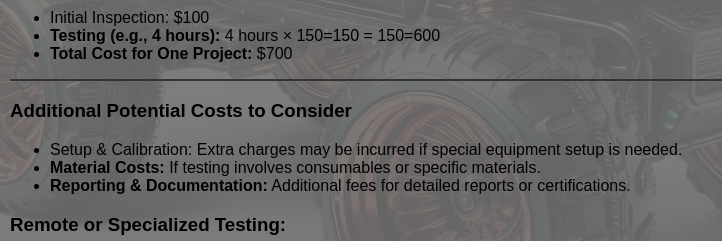
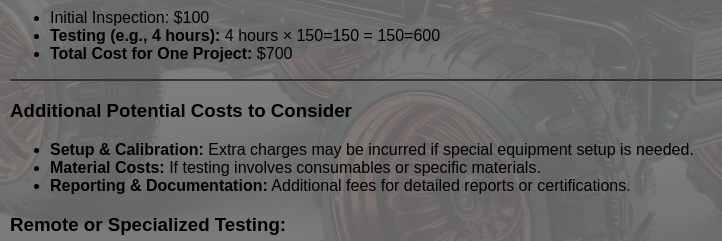
Before and after one commit to Anonymoususer33160/kcg-durability, a plain HTML site: page index.html in a window 1280 px wide. Shown: the part 765-1006 px from the top of the page, 230-952 px from the left. Drawn offline with Linux system fonts and the light colour scheme.

Commit message:
Update index.html

```diff
--- a/index.html
+++ b/index.html
@@ -146,7 +146,7 @@ footer {
       <hr style="height: 2px; background-color: #333; border: none;">
        <h3>Additional Potential Costs to Consider</h3>
       <ul>
-        <li><b></b>Setup & Calibration: </b> Extra charges may be incurred if special equipment setup is needed.</li>
+        <li><b>Setup & Calibration: </b> Extra charges may be incurred if special equipment setup is needed.</li>
         <li><b>Material Costs:</b> If testing involves consumables or specific materials.</li>
         <li><b>Reporting & Documentation:</b> Additional fees for detailed reports or certifications.</li>
       </ul>
```
